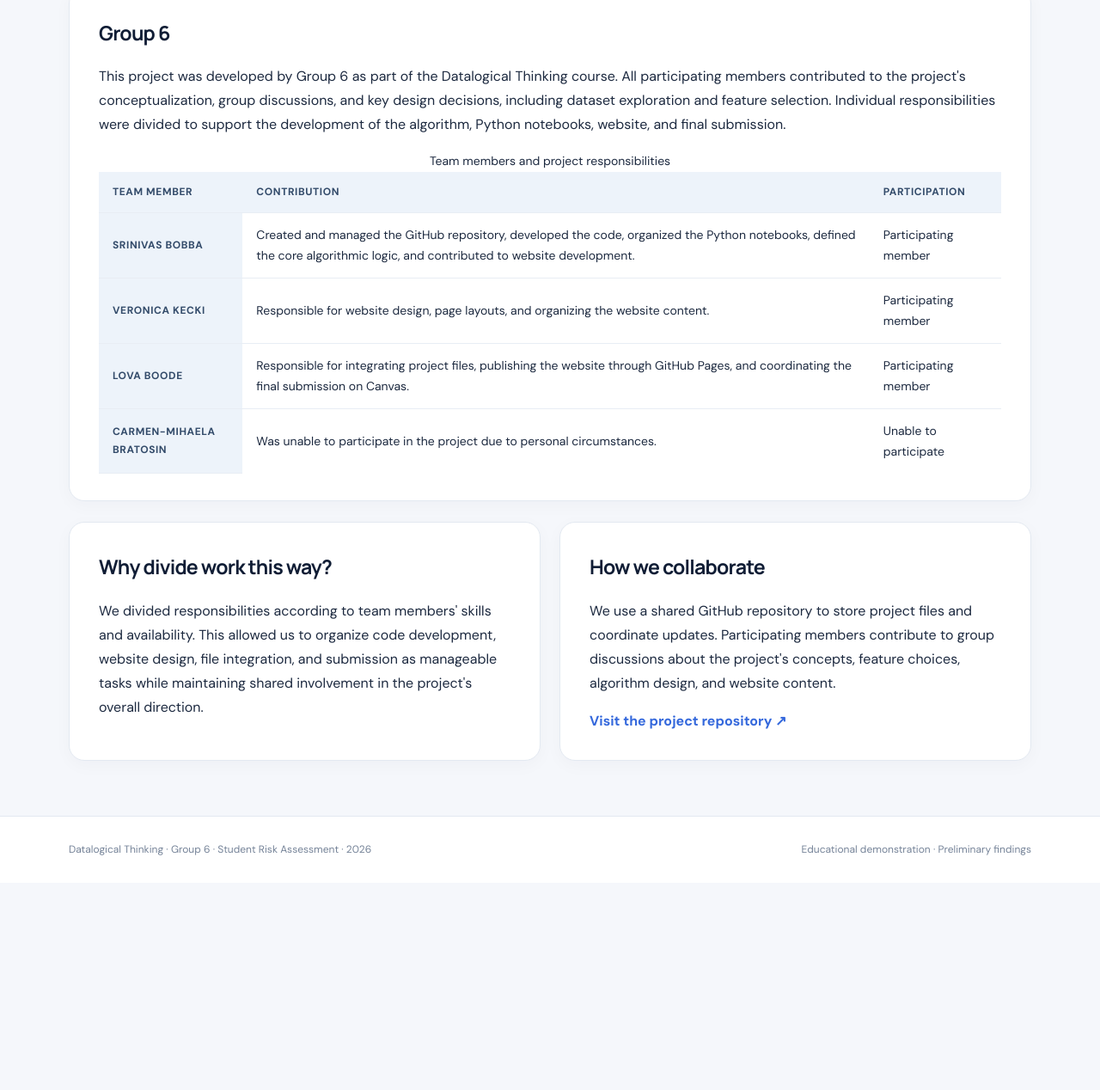
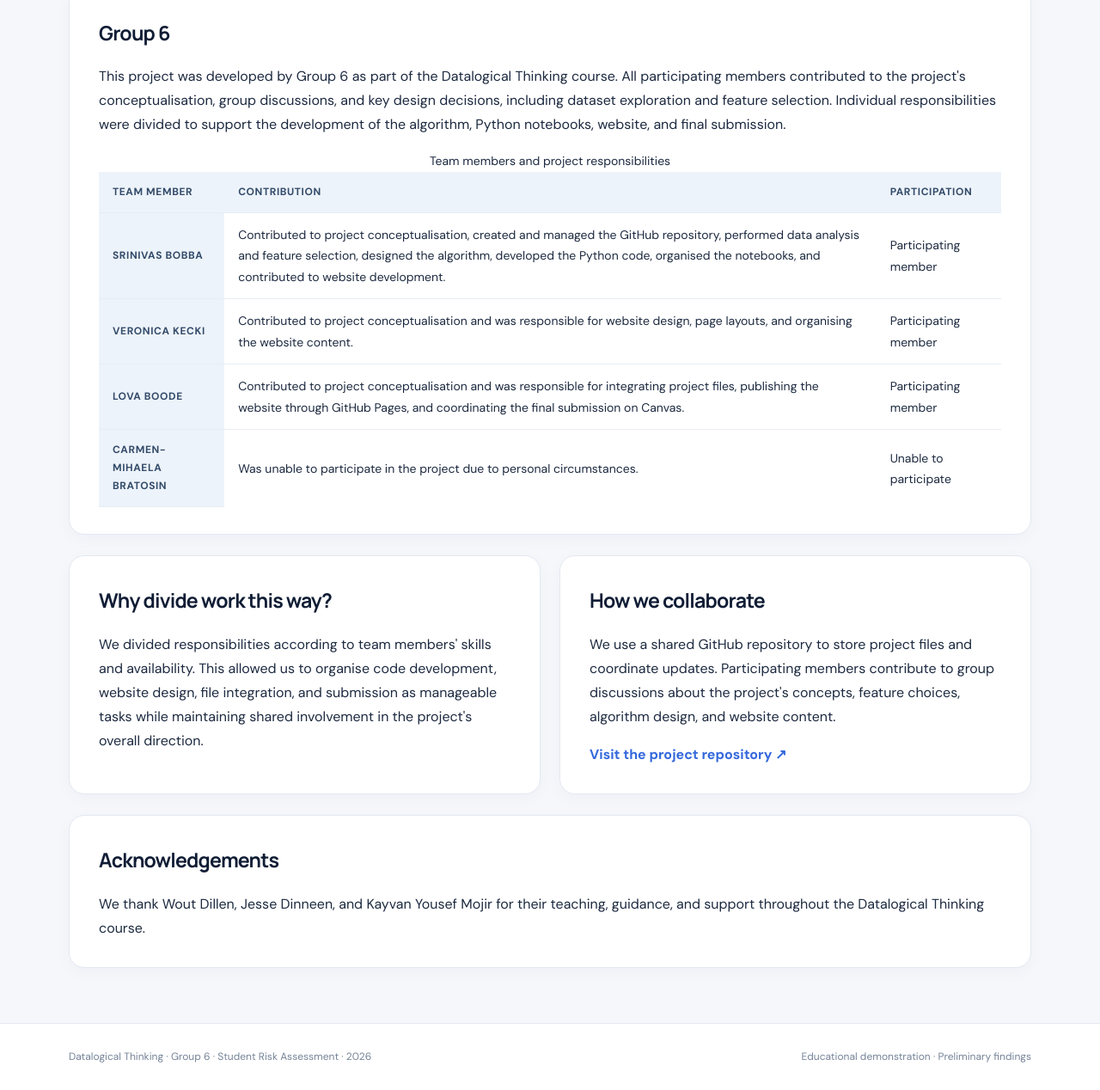
Before and after one commit to sribobv15/Student_Rsik_Assesment_Group-6, a plain HTML site: page docs/people.html in a window 1280 px wide. Shown: the part 747-2015 px from the top of the page at 86% size. Before the commit the page ends 1774 px from the top, so only its background shows below. Drawn offline with Linux system fonts and the light colour scheme.

Commit message:
Revise team contributions and add acknowledgements
Updated contributions and responsibilities of team members for clarity and consistency. Added acknowledgements section to thank course instructors.

```diff
--- a/docs/people.html
+++ b/docs/people.html
@@ -1,3 +1,4 @@
+
 <!DOCTYPE html>
 <html lang="en">
 <head>
@@ -52,7 +53,7 @@
       <p>
         This project was developed by Group 6 as part of the Datalogical
         Thinking course. All participating members contributed to the
-        project's conceptualization, group discussions, and key design
+        project's conceptualisation, group discussions, and key design
         decisions, including dataset exploration and feature selection.
         Individual responsibilities were divided to support the development
         of the algorithm, Python notebooks, website, and final submission.
@@ -68,38 +69,46 @@
               <th scope="col">Participation</th>
             </tr>
           </thead>
+
           <tbody>
             <tr>
               <th scope="row">Srinivas Bobba</th>
               <td>
-                Created and managed the GitHub repository, developed the
-                code, organized the Python notebooks, defined the core
-                algorithmic logic, and contributed to website development.
+                Contributed to project conceptualisation, created and
+                managed the GitHub repository, performed data analysis
+                and feature selection, designed the algorithm, developed
+                the Python code, organised the notebooks, and contributed
+                to website development.
               </td>
               <td>Participating member</td>
             </tr>
+
             <tr>
               <th scope="row">Veronica Kecki</th>
               <td>
-                Responsible for website design, page layouts, and
-                organizing the website content.
+                Contributed to project conceptualisation and was
+                responsible for website design, page layouts, and
+                organising the website content.
               </td>
               <td>Participating member</td>
             </tr>
+
             <tr>
               <th scope="row">Lova Boode</th>
               <td>
-                Responsible for integrating project files, publishing the
-                website through GitHub Pages, and coordinating the final
-                submission on Canvas.
+                Contributed to project conceptualisation and was
+                responsible for integrating project files, publishing
+                the website through GitHub Pages, and coordinating
+                the final submission on Canvas.
               </td>
               <td>Participating member</td>
             </tr>
+
             <tr>
               <th scope="row">Carmen-Mihaela Bratosin</th>
               <td>
-                Was unable to participate in the project due to personal
-                circumstances.
+                Was unable to participate in the project due to
+                personal circumstances.
               </td>
               <td>Unable to participate</td>
             </tr>
@@ -113,7 +122,7 @@
         <h2>Why divide work this way?</h2>
         <p>
           We divided responsibilities according to team members' skills
-          and availability. This allowed us to organize code development,
+          and availability. This allowed us to organise code development,
           website design, file integration, and submission as manageable
           tasks while maintaining shared involvement in the project's
           overall direction.
@@ -140,6 +149,15 @@
         </p>
       </article>
     </section>
+
+    <section class="card">
+      <h2>Acknowledgements</h2>
+      <p>
+        We thank Wout Dillen, Jesse Dinneen, and Kayvan Yousef Mojir
+        for their teaching, guidance, and support throughout the
+        Datalogical Thinking course.
+      </p>
+    </section>
   </main>
 
   <footer>
```
